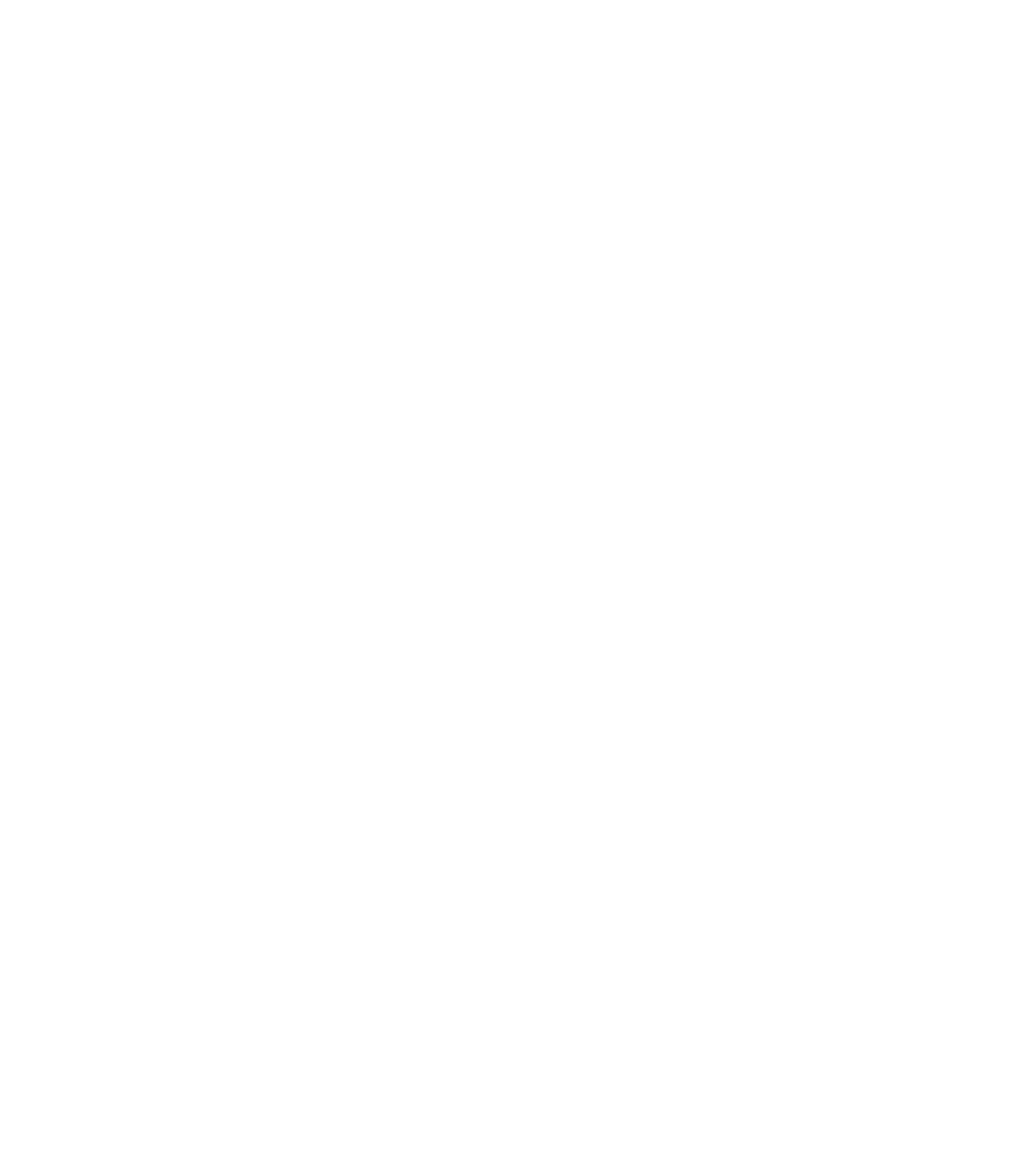
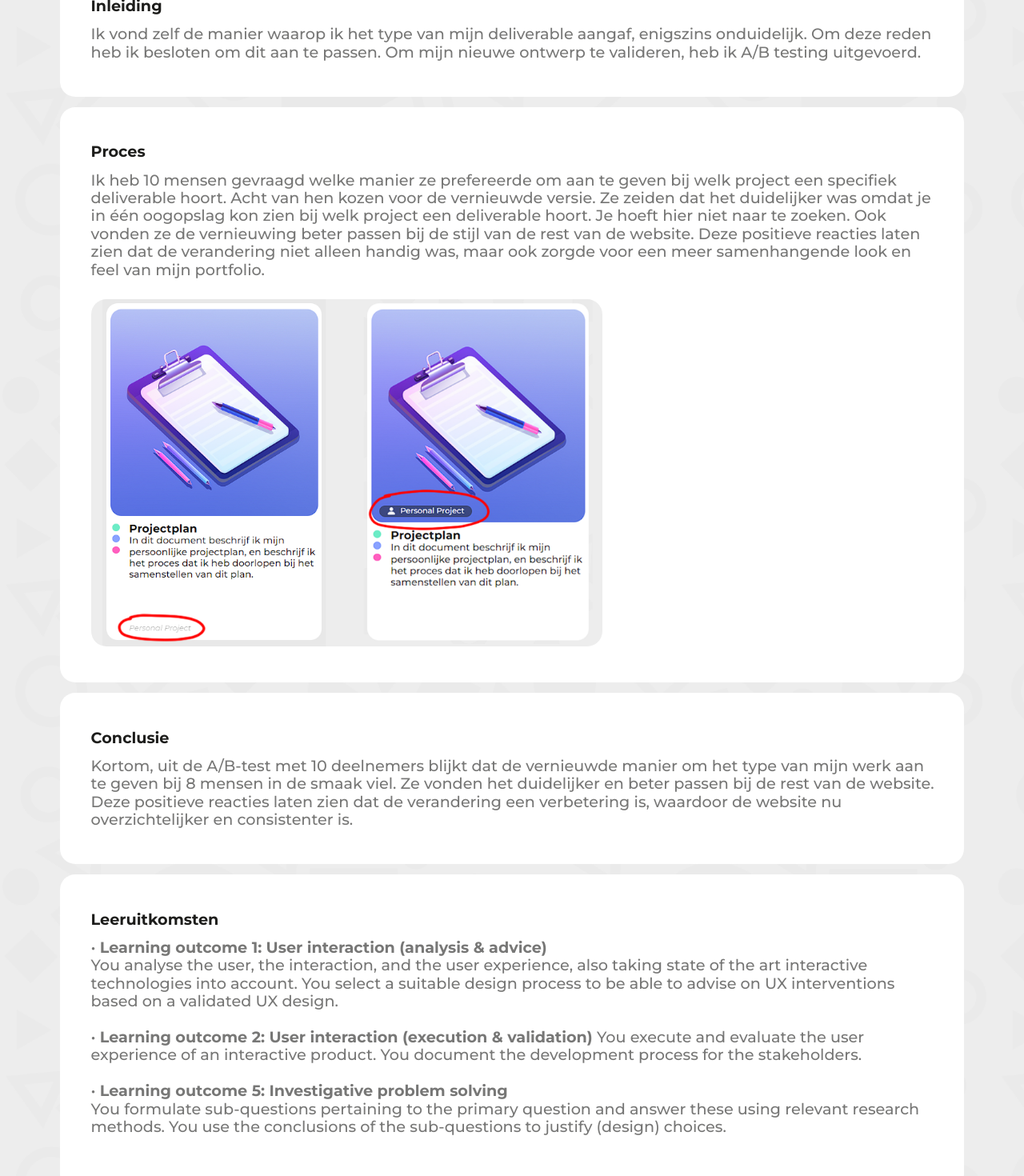
Before and after one commit to metteghijsen/semester6-website, a Nuxt app in the folder frontend/: page /deliverable/abtesting in a window 1280 px wide. Before the commit this address had no page. Shown: the part 300-1770 px from the top of the page at 80% size. Before the commit the page ends 800 px from the top, so only its background shows below. Built offline with nearby package versions, Linux system fonts and the light colour scheme.

Commit message:
Feature: Added A/B testing project

```diff
--- /dev/null
+++ b/frontend/pages/deliverable/abtesting.vue
@@ -0,0 +1,37 @@
+<template>
+  <div>
+    <UiContainer>
+      <div class="h-full overflow-x-hidden">
+        <LayoutTaskbar />
+        <UiTextbox
+          add-header
+          header="A/B Testing"
+          title="Inleiding"
+          lo1
+          lo2
+          lo5
+        >
+          Ik vond zelf de manier waarop ik het type van mijn deliverable aangaf, enigszins onduidelijk. Om deze reden heb ik besloten om dit aan te passen. Om mijn nieuwe ontwerp te valideren, heb ik A/B testing uitgevoerd.
+        </UiTextbox>
+        <UiTextbox
+          title="Proces"
+        >
+          Ik heb 10 mensen gevraagd welke manier ze prefereerde om aan te geven bij welk project een specifiek deliverable hoort. Acht van hen kozen voor de vernieuwde versie. Ze zeiden dat het duidelijker was omdat je in één oogopslag kon zien bij welk project een deliverable hoort. Je hoeft hier niet naar te zoeken. Ook vonden ze de vernieuwing beter passen bij de stijl van de rest van de website. Deze positieve reacties laten zien dat de verandering niet alleen handig was, maar ook zorgde voor een meer samenhangende look en feel van mijn portfolio.
+          <NuxtImg src="img/documentation/beforeafter.png" class="w-[60%] mt-4 rounded-3xl" />
+        </UiTextbox>
+        <UiTextbox title="Conclusie">
+          Kortom, uit de A/B-test met 10 deelnemers blijkt dat de vernieuwde manier om het type van mijn werk aan te geven bij 8 mensen in de smaak viel. Ze vonden het duidelijker en beter passen bij de rest van de website. Deze positieve reacties laten zien dat de verandering een verbetering is, waardoor de website nu overzichtelijker en consistenter is.
+        </UiTextbox>
+        <UiTextbox title="Leeruitkomsten">
+          • <b> Learning outcome 1: User interaction (analysis & advice) </b> <br>
+          You analyse the user, the interaction, and the user experience, also taking state of the art interactive technologies into account. You select a suitable design process to be able to advise on UX interventions based on a validated UX design. <br><br>
+          • <b> Learning outcome 2: User interaction (execution & validation) </b>
+          You execute and evaluate the user experience of an interactive product. You document the development process for the stakeholders. <br><br>
+          •	<b> Learning outcome 5: Investigative problem solving </b> <br>
+          You formulate sub-questions pertaining to the primary question and answer these using relevant research methods. You use the conclusions of the sub-questions to justify (design) choices. <br><br>
+        </UiTextbox>
+      </div>
+    </UiContainer>
+    <SectionsFooter />
+  </div>
+</template>
--- a/frontend/pages/deliverables.vue
+++ b/frontend/pages/deliverables.vue
@@ -50,8 +50,6 @@
 
           <UiDeliverable
             v-if="selectedLo.includes('lo1') || selectedLo.includes('lo5') || selectedLo.length === 0"
-
-            lo="lo1 lo5"
             lo1
             lo5
             to="literaturestudy"
@@ -76,7 +74,6 @@
 
           <UiDeliverable
             v-if="selectedLo.includes('lo1') || selectedLo.includes('lo5') || selectedLo.length === 0"
-            lo="lo1 lo5"
             lo1
             lo5
             to="immersion"
@@ -89,7 +86,6 @@
 
           <UiDeliverable
             v-if="selectedLo.includes('lo1') || selectedLo.includes('lo5') || selectedLo.length === 0"
-            lo="lo1 lo5"
             lo1
             lo5
             to="interview"
@@ -113,7 +109,7 @@
           />
 
           <UiDeliverable
-            v-if="selectedLo.includes('lo1') || selectedLo.includes('lo2') || selectedLo.length === 0"
+            v-if="selectedLo.includes('lo1') || selectedLo.includes('lo2') || selectedLo.includes('lo5') || selectedLo.length === 0"
             lo1
             lo2
             lo5
@@ -126,7 +122,20 @@
           />
 
           <UiDeliverable
-            v-if="selectedLo.includes('lo3') || selectedLo.includes('lo5') || selectedLo.length === 0"
+            v-if="selectedLo.includes('lo1') || selectedLo.includes('lo2') || selectedLo.includes('lo5') || selectedLo.length === 0"
+            lo1
+            lo2
+            lo5
+            to="abtesting"
+            deliverable-name="A/B Testing"
+            image-name="abtesting"
+            deliverable-description="In dit document kun je lezen hoe ik A/B testen heb afgenomen op het interactieve prototype van mijn portfolio-website. "
+            project-type="Personal Project"
+            project-people="individual"
+          />
+
+          <UiDeliverable
+            v-if="selectedLo.includes('lo1') || selectedLo.includes('lo3') || selectedLo.includes('lo5') || selectedLo.includes('lo7') || selectedLo.length === 0"
             lo1
             lo3
             lo5
```
Also changed, not shown: frontend/public/img/deliverables/abtesting.png (added), frontend/public/img/documentation/beforeafter.png (added).
